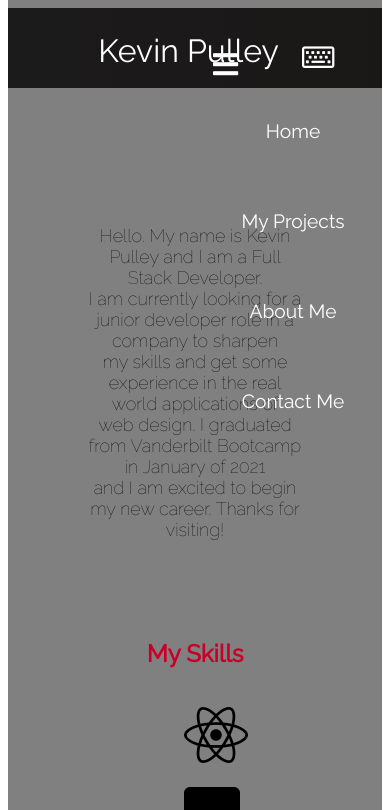
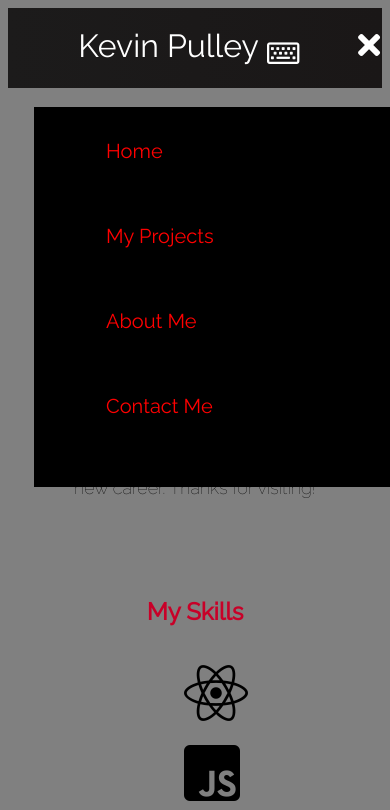
Before and after one commit to Kevin-Pulley/React-Portfolio, a React (Create React App) app: page /about in a window 390 px wide. Shown: the top 810 px of the page. Built offline with nearby package versions, Linux system fonts and the light colour scheme.

Commit message:
worked on mobile responsive, got navbar working a little better

```diff
--- a/src/components/About/About.css
+++ b/src/components/About/About.css
@@ -3,6 +3,7 @@
     text-align: center;
     /* margin: -5px; */
     padding-bottom: 20px;
+    margin:-22px;
 }
 
 .about__header {
@@ -21,25 +22,23 @@
     font-weight: 300;
 }
 
-ul{
+.list {
     text-align: center;
     margin: 0;
-
 }
 
-li {
+.list li {
     list-style-type: none;
     justify-content: center;
     padding-bottom: 5px;
     display: inline-flex-vertical;
 }
 
-h2 {
-
+.about__h2 {
     color: rgb(200, 0, 40)
 }
 
-i{
+.footer__icons > i {
     padding: 15px;
     margin-right: 50px;
 }
--- a/src/components/About/About.js
+++ b/src/components/About/About.js
@@ -4,7 +4,7 @@ import "./About.css"
 function About() {
     return (
       <div className="about" id="about">
-        <h1 className="about__header">About Me</h1>
+        <h1 className="about__header">About Me </h1>
         <p className="about__content">
           Hello. My name is Kevin Pulley and I am a Full Stack Developer.{" "}
           <br></br>I am currently looking for a junior developer role in a
@@ -15,27 +15,26 @@ function About() {
           <br></br>
           and I am excited to begin my new career. Thanks for visiting!<br></br>
         </p>
-        <h2>My Skills</h2>
+        <h2 className="about__h2">My Skills</h2>
         <ul className="list">
-          <li>
+          <li className="footer__icons">
             <i class="fab fa-react fa-4x"></i>
           </li>
-          <li>
+          <li className="footer__icons">
             <i class="fab fa-js-square fa-4x"></i>
           </li>
-          <li>
+          <li className="footer__icons">
             <i class="fab fa-node fa-4x"></i>
           </li>
-          <li>
+          <li className="footer__icons">
             <i class="fab fa-html5 fa-4x"></i>
           </li>
-          <li>
+          <li className="footer__icons">
             <i class="fab fa-css3 fa-4x"></i>
           </li>
-          <li>
+          <li className="footer__icons">
             <i class="fas fa-database fa-4x"></i>
           </li>
-
         </ul>
       </div>
     );
--- a/src/components/Cards/Cards.css
+++ b/src/components/Cards/Cards.css
@@ -1,9 +1,9 @@
 .cards {
     padding: 4rem;
-    background: #fff;
+    background: lightgrey;
 }
 
-h1 {
+.cards__header {
     text-align: center;
 }
 
@@ -33,8 +33,8 @@ h1 {
 }
 
 .gitbutton {
-    color: red;
-    background-color: lightgray;
+    color: white;
+    background-color: black;
     display: block;
     font-family: 'Raleway', sans-serif;
     font-size: 14px;
--- a/src/components/NavBar/NavBar.css
+++ b/src/components/NavBar/NavBar.css
@@ -79,31 +79,37 @@
 
 @media screen and (max-width: 960px) {
     .NavbarItems {
-        position: relative;
+        position: sticky;
     }
+
     .nav-menu {
+        background-color: black;
         display: flex;
         flex-direction: column;
         width: 100%;
-        height: 90vh;
+        height: 45vh;
         position: absolute;
         top: 80px;
         left: -100%;
         opacity: 1;
         transition: all 0.5s ease;
+        text-align: center;
+
     }
     .nav-menu.active {
-        background: #242222;
+        background: #ffff;
         left: 0;
         opacity: 1;
         transition: all 0.5s ease;
         z-index: 1;
     }
     .nav-links {
-        text-align: center;
+        text-align: left;
         padding: 2rem;
         width: 100%;
         display: table;
+        color:red;
+        font-size: 20px;
     }
     .nav-links:hover {
         background-color: #fff;
@@ -111,6 +117,7 @@
         border-radius: 0;
     }
     .navbar-logo {
+
         position: absolute;
         top: 0;
         left: 0;
@@ -148,4 +155,7 @@
         color: #242424;
         transition: 250ms;
     }
+    .navbar{
+        position: sticky;
+    }
 }
--- a/src/components/NavBar/NavBar.js
+++ b/src/components/NavBar/NavBar.js
@@ -1,8 +1,7 @@
+
 import React, { useState, useEffect } from "react";
 import "./NavBar.css";
 import { Link, animateScroll as scroll } from "react-scroll";
-
-
 
 function Navbar() {
   const [click, setClick] = useState(false);
@@ -43,10 +42,9 @@ function Navbar() {
           </Link>
 
           <div className="menu-icon" onClick={handleClick}>
-            <i className={click ? "fas fa-times" : "fas fa-bars"} />
+            <i className={click ? "fas fa-bars" :"fas fa-times"  } />
           </div>
           <ul className={click ? "nav-menu active" : "nav-menu"}>
-
             <li className="nav-item">
               <Link
                 className="nav-links"
```
